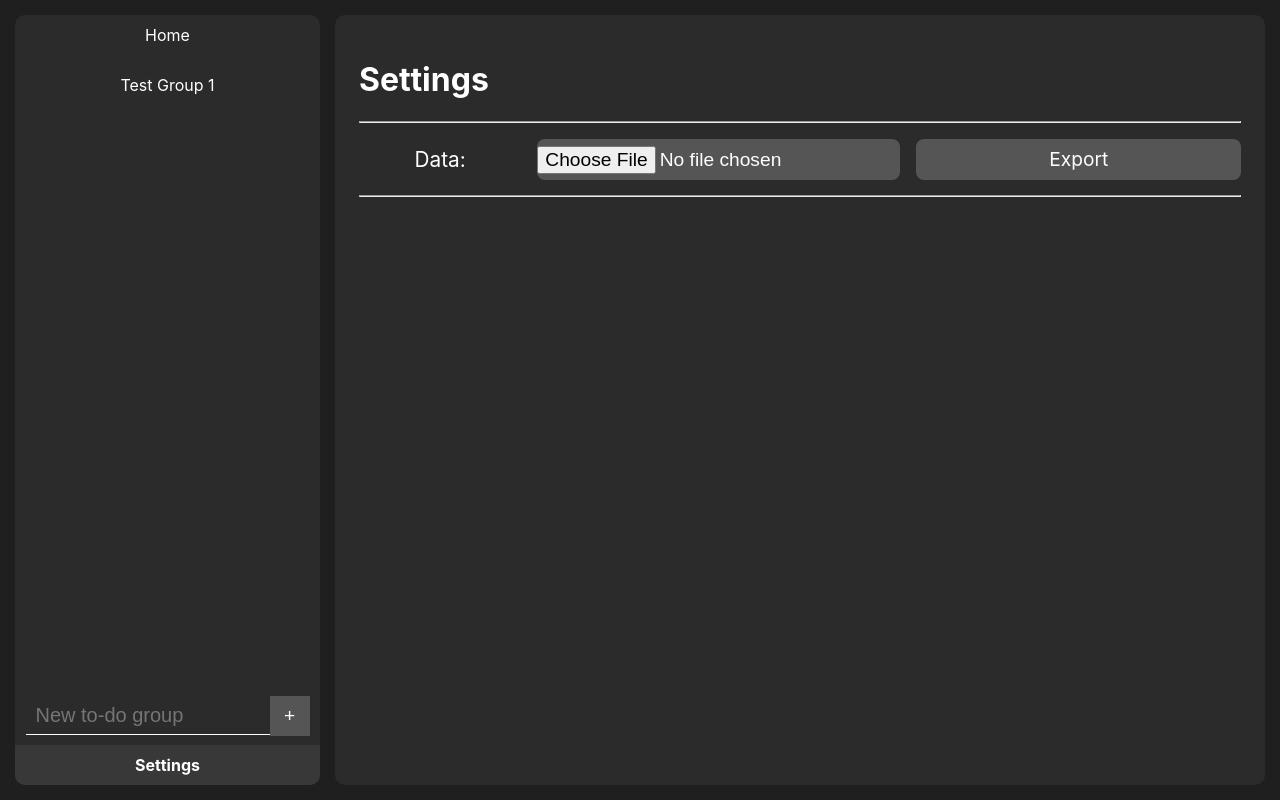
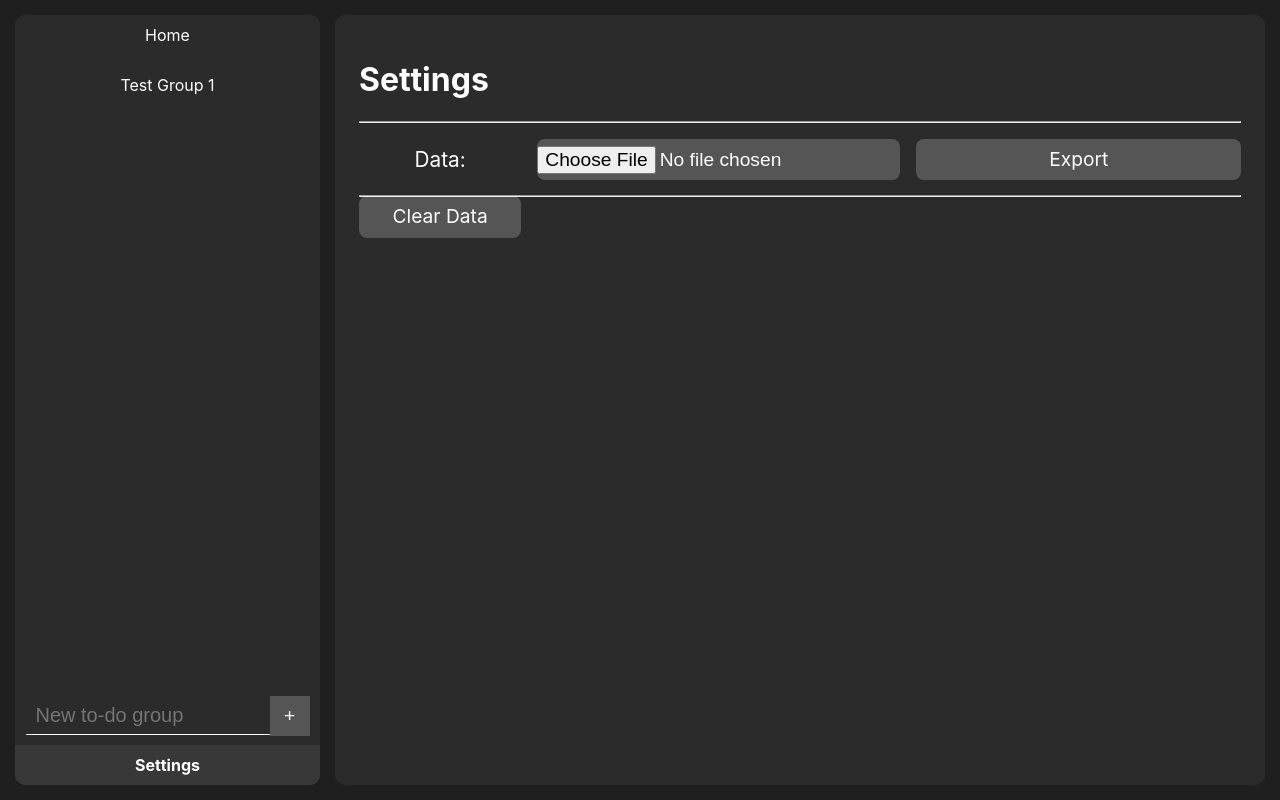
Before and after one commit to Bernhart46/todo-app, a React (Vite) app: page /settings in a window 1280 px wide. Built offline with nearby package versions, Linux system fonts and the light colour scheme.

Commit message:
Fix compress
Fixed bugs:
- it only saved the previous state
- it hasn't compressed in the localStorage

```diff
--- a/src/components/settings/data-component.tsx
+++ b/src/components/settings/data-component.tsx
@@ -1,18 +1,18 @@
 import { useRef } from "react";
 import { useLoad } from "../../utils/hooks";
 import { compressSave } from "../../scripts/compress";
+import { RootState } from "../../store";
+import { useSelector } from "react-redux";
 
 export const DataComponent = () => {
-  const state = localStorage.getItem("state");
+  const state = useSelector((state: RootState) => state).todo;
   if (!state) return null;
 
   const load = useLoad();
 
   const inputRef = useRef<HTMLInputElement | null>(null);
 
-  const exportData = JSON.stringify(
-    compressSave(JSON.parse(state), "compress")
-  );
+  const exportData = JSON.stringify(compressSave(state, "compress"));
   const blob = new Blob([exportData], { type: "text/plain" });
 
   const handleImportClick = () => {
@@ -50,6 +50,10 @@ export const DataComponent = () => {
     URL.revokeObjectURL(link.href);
   };
 
+  const handleClearClick = () => {
+    load("{}");
+  };
+
   return (
     <div className="settings__data-container">
       <div className="settings__title">Data:</div>
@@ -67,6 +71,13 @@ export const DataComponent = () => {
       >
         Export
       </div>
+      <div
+        role="button"
+        className="settings__button disable-selection"
+        onClick={handleClearClick}
+      >
+        Clear Data
+      </div>
     </div>
   );
 };
--- a/src/scripts/compress.ts
+++ b/src/scripts/compress.ts
@@ -8,7 +8,7 @@ export function compressSave(
     compressedState[i] = {};
     for (let key in state[i]) {
       if (Object.hasOwn(keyMap, key)) {
-        if (key === "children" || key === "b") {
+        if ((key === "children" || key === "b") && state[i][key].length > 0) {
           compressedState[i][keyMap[key]] = compressSave(state[i][key], type);
         } else if (key === "sort" || key === "d") {
           compressedState[i][keyMap[key]] = compressSave(
@@ -23,6 +23,7 @@ export function compressSave(
       }
     }
   }
+
   return compressedState;
 }
 
--- a/src/utils/hooks.ts
+++ b/src/utils/hooks.ts
@@ -86,7 +86,10 @@ export const useChangeIndex = () => {
 export const useSave = () => {
   const todoState = useSelector((state: RootState) => state.todo);
   const func = () => {
-    localStorage.setItem("state", JSON.stringify(todoState));
+    localStorage.setItem(
+      "state",
+      JSON.stringify(compressSave(todoState, "compress"))
+    );
   };
   return func;
 };
```
